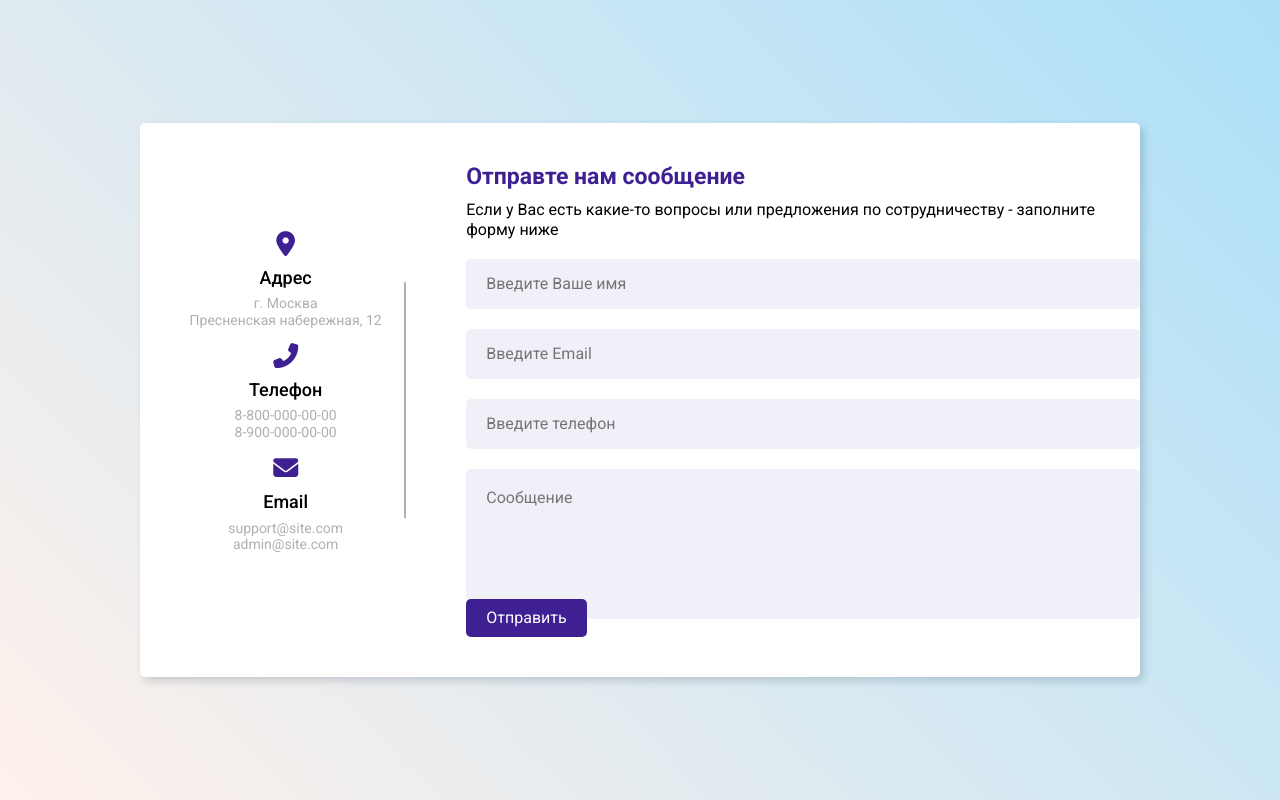
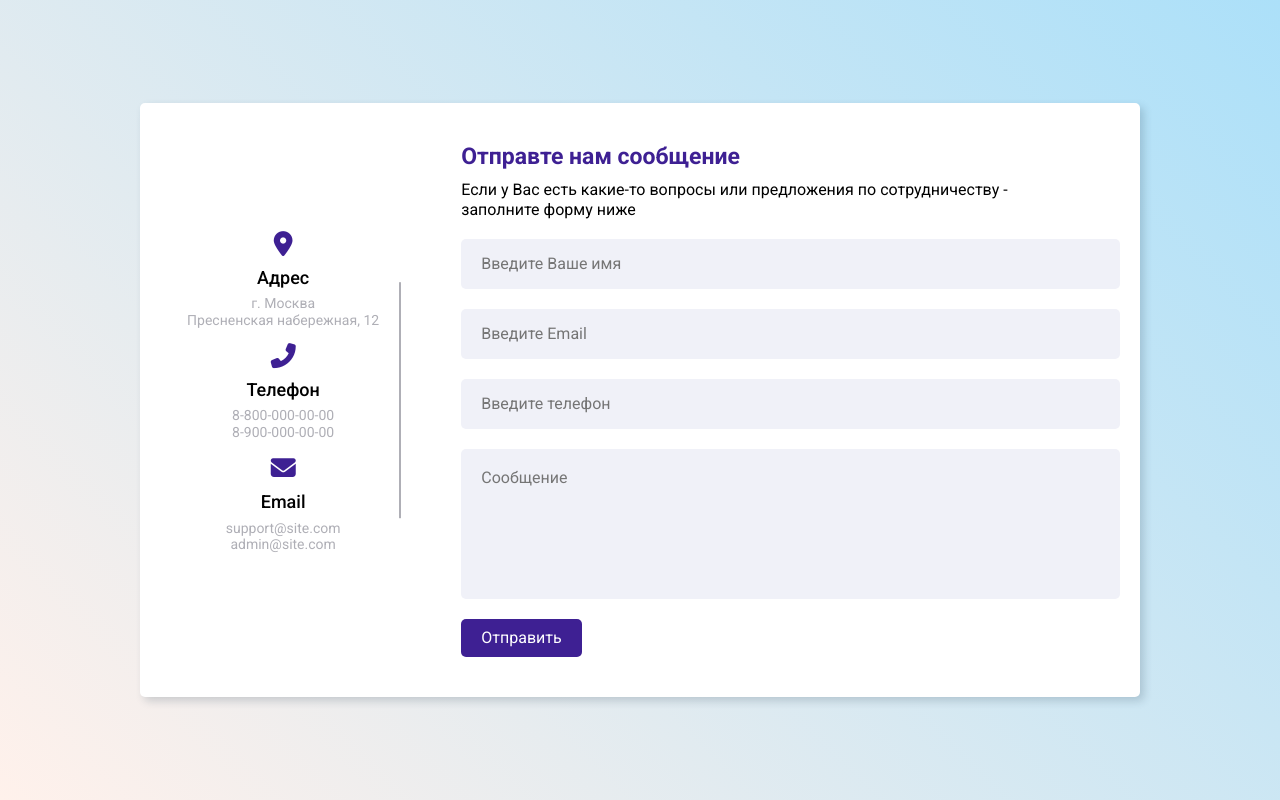
Before and after one commit to Gorvac/project2, a plain HTML site: page index.html in a window 1280 px wide. Drawn offline with Linux system fonts and the light colour scheme.

Commit message:
first lesson correct

```diff
--- a/css/style.css
+++ b/css/style.css
@@ -62,6 +62,7 @@ body {
 .right-side {
   width: 75%;
   margin-left: 75px;
+  padding-right: 20px;
 }
 
 .details {
@@ -126,6 +127,7 @@ body {
 
 .button {
   display: inline-block;
+  margin-top: 40px;
 }
 
 .button input[type="button"] {
```
